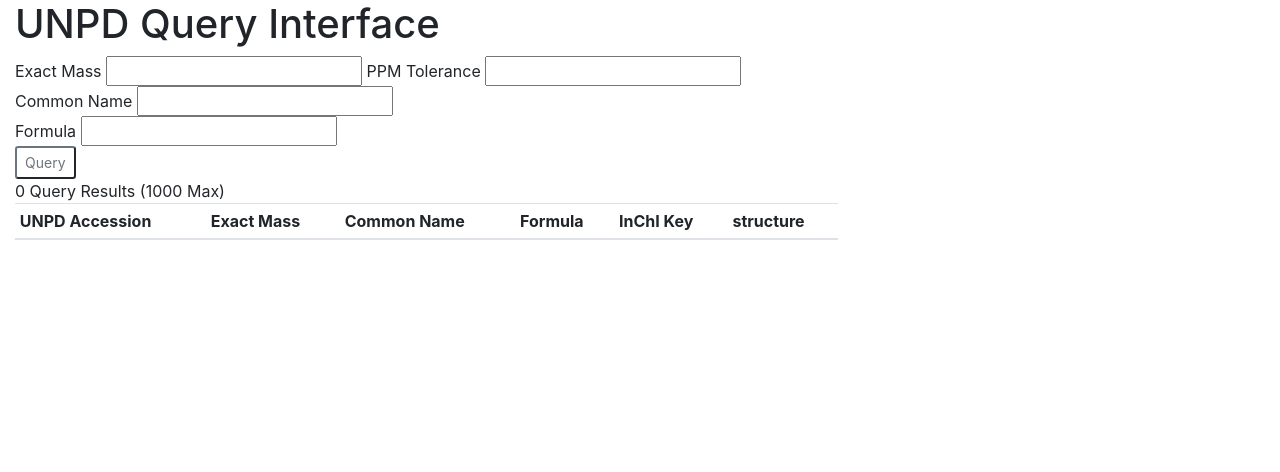
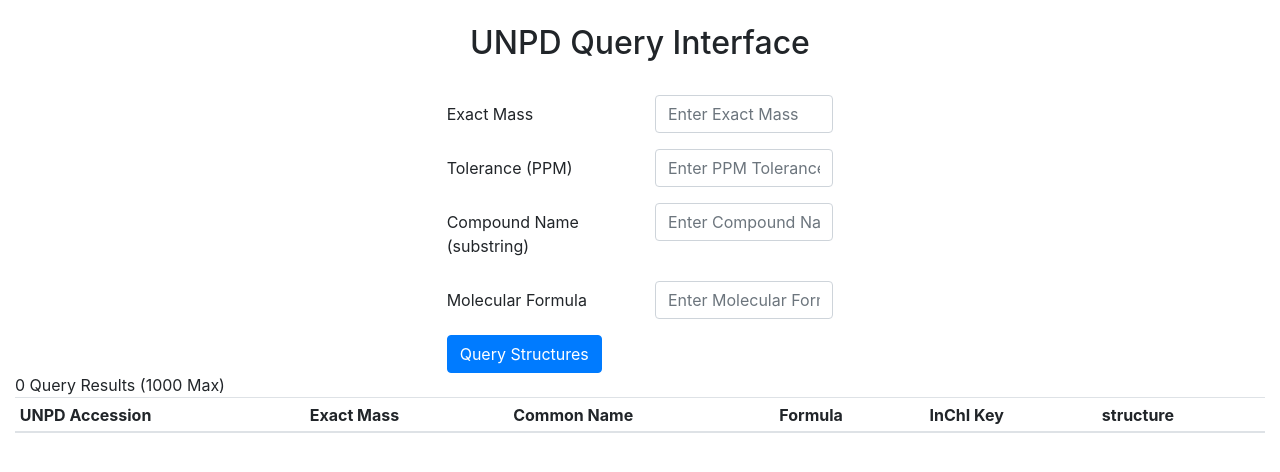
Before and after one commit to mwang87/UNPD_Database, a Flask app: page / in a window 1280 px wide. Shown: the part 68-540 px from the top of the page. Run offline with Flask 2, Linux system fonts and the light colour scheme; lists and menus that the app fills with data are empty; some libraries are stand-ins or nearby versions.

Commit message:
updating link outs

```diff
--- a/templates/query.html
+++ b/templates/query.html
@@ -24,7 +24,7 @@
 <body>
     <!-- A grey horizontal navbar that becomes vertical on small screens -->
     <nav class="navbar navbar-expand-sm bg-light navbar-light">
-        <a class="navbar-brand" href="ometalabs.com">
+        <a class="navbar-brand" href="http://www.ometalabs.com">
             <img src="/static/img/Ometa_logo.svg" alt="Logo" style="width:120px;">
         </a>
 
@@ -39,9 +39,39 @@
       </ul>
     </nav>
 
-    <div id="app-4" class="col-md-8 justify-content-center align-items-center">
-        <h1>UNPD Query Interface</h1>
-        <query-results></query-results>
+    <!-- <div id="app-4" class="col-md-10 justify-content-center align-items-center"> -->
+    <div id="app-4" class="container-fluid">
+        <br>
+        <h2 class="text-center">UNPD Query Interface</h2>
+        <br>
+        <div class="col-md-6 offset-md-4">
+            <div class="form-group row">
+                <label for="exactmass" class="col-4 col-form-label">Exact Mass</label>
+                <div class="col-4">
+                    <input class="form-control" type="text" placeholder="Enter Exact Mass" id="exactmass">
+                </div>
+            </div>
+            <div class="form-group row">
+                <label for="toleranceppm" class="col-4 col-form-label">Tolerance (PPM)</label>
+                <div class="col-4">
+                    <input class="form-control" type="text" placeholder="Enter PPM Tolerance" id="toleranceppm">
+                </div>
+            </div>
+            <div class="form-group row">
+                <label for="common_name" class="col-4 col-form-label">Compound Name (substring)</label>
+                <div class="col-4">
+                    <input class="form-control" type="text" placeholder="Enter Compound Name" id="common_name">
+                </div>
+            </div>
+            <div class="form-group row">
+                <label for="molecular_formula" class="col-4 col-form-label">Molecular Formula</label>
+                <div class="col-4">
+                    <input class="form-control" type="text" placeholder="Enter Molecular Formula" id="molecular_formula">
+                </div>
+            </div>
+
+            <query-results></query-results>
+        </div>
         <div>{{unpdresults.length}} Query Results (1000 Max)</div>
         <table class="table table-sm table-striped">
             <thead>
@@ -76,7 +106,7 @@
             props: [],
             data: function() {
                 return {
-                    classSelection: "btn-sm btn-outline-secondary"
+                    classSelection: "btn btn-primary"
                 }
             },
             methods: {
@@ -98,10 +128,7 @@
                     });
                 }
             },
-            template: '<div>Exact Mass <input id="exactmass" type="float" name="exactmass">  PPM Tolerance <input id="toleranceppm" type="float" name="toleranceppm"><br>\
-            Common Name <input id="common_name" type="string" name="common_name"> <br>\
-            Formula <input id="molecular_formula" type="string" name="molecular_formula"> <br>\
-            <button  v-bind:class=classSelection v-on:click="clickMe()">Query</button></div>'
+            template: '<div><button  v-bind:class=classSelection v-on:click="clickMe()">Query Structures</button></div>'
         })
 
         var app4 = new Vue({
```
Also changed, not shown: templates/about.html (+6 -4 lines).
